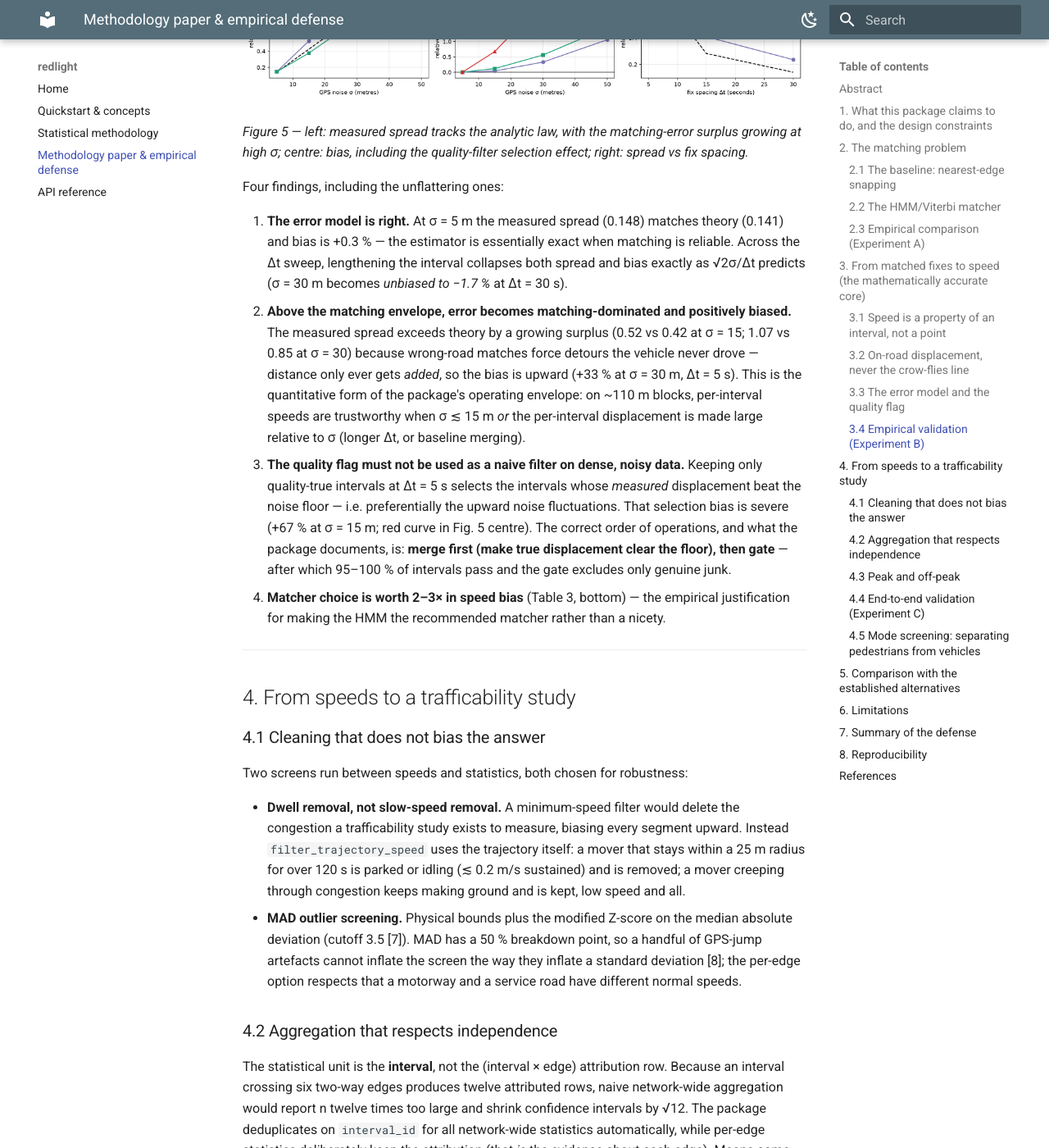
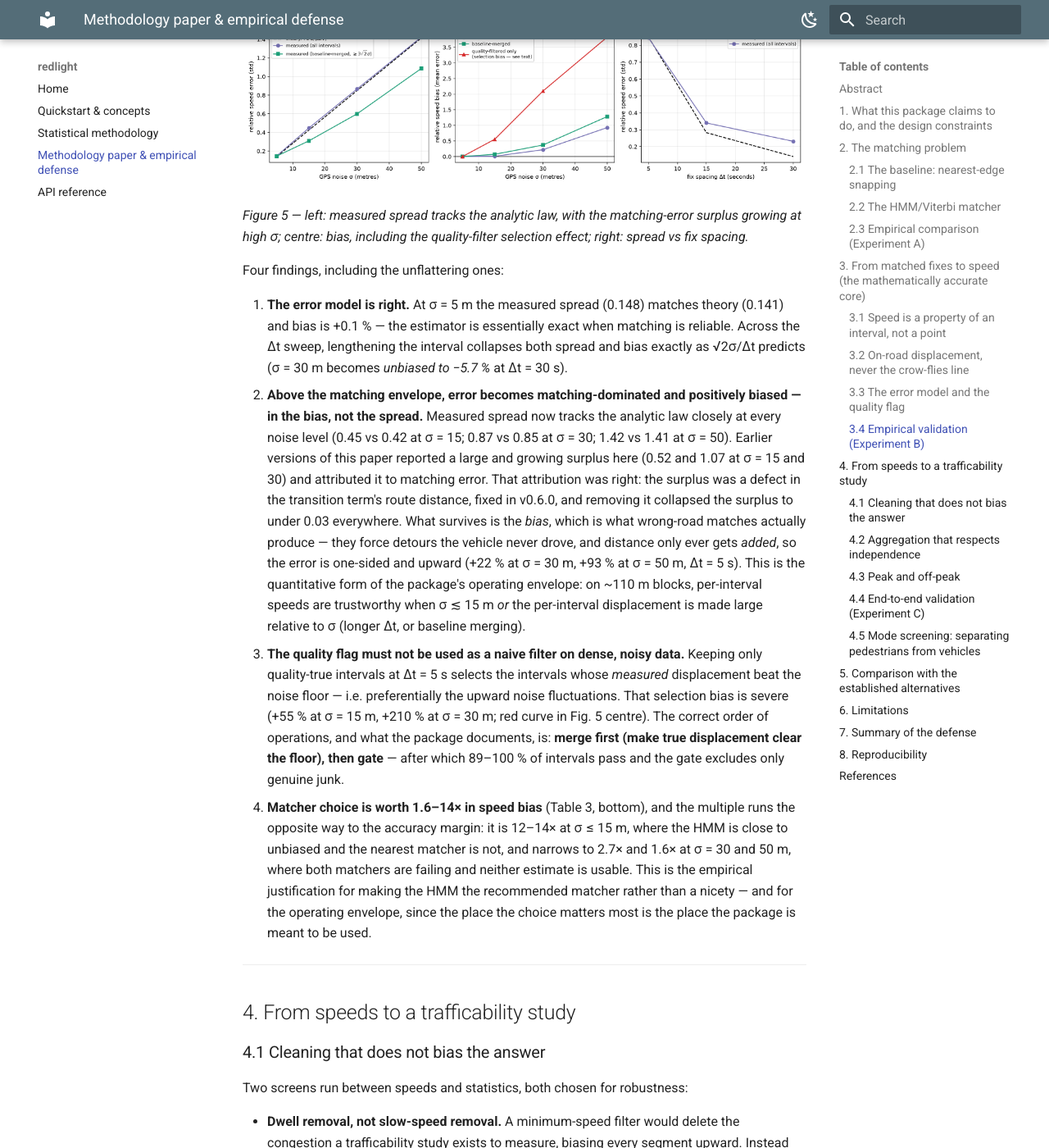
Before and after one commit to cesouth/redlight, an MkDocs documentation site: the page built from docs/methodology.md, in a window 1280 px wide and 1400 px high, scrolled down 8819 px. Shown: the whole window at 82% size. Built offline with MkDocs 1.6.1 and Material for MkDocs 9.7.7, drawn with Linux system fonts in a browser that asks for light colours; some of the changed text lies outside the part shown.

Commit message:
docs: regenerate the paper against the current code (F-4.1, F-4.2, F-4.3, F-4.4)
51 of 105 recorded experiment values no longer matched the code, and 48 of
those had already drifted before this review began -- bisected in 7a44948 to
07d52ae, which introduced the three-piece route distance using the
segment-local `t`. F-3.1 fixed that root cause, so these numbers supersede both
the published set and the broken intermediate one.

Regenerated docs/figures/ and updated every numeric claim in methodology.md.
Three claims needed more than new digits:

F-4.2: "the HMM wins most clearly in the sigma <= 15 m regime" had inverted.
The margin now grows with noise to sigma = 30 m (+3.6, +9.1, +16.4, +8.3
points) before narrowing at 50 m, which is the signature of a transition term
that works.

F-4.3: section 3.4 explained a spread surplus that has essentially vanished
(0.52 -> 0.45 at sigma = 15, 1.07 -> 0.87 at sigma = 30). The old attribution
was right -- the surplus WAS matching error -- so the section now says that,
and re-centres the finding on the bias, which is what wrong-road matches
actually produce and which remains large.

F-4.4: the detected peak window moved from {7,8,9} to {16,17,18}. Both are
planted and both are correct; classify_hours returns a contiguous window and
the evening measured marginally slower. The prose already carried this caveat
and now states the mechanism precisely -- raising n_peak does NOT capture both,
because the two windows are disjoint. The experiment script is unchanged.

Also corrected three claims the sweep caught: the quality-filter selection bias
(+67% -> +55%), the post-merge pass rate (95-100% -> 89-100%), and the
matcher-choice multiple, which is 1.6-14x and runs opposite to the accuracy
margin rather than the flat "2-3x" claimed.

Every table value cross-checked against experiment_results.json: 16/16 consistent.

Co-Authored-By: Claude Opus 5 <noreply@anthropic.com>

```diff
--- a/docs/methodology.md
+++ b/docs/methodology.md
@@ -20,7 +20,7 @@ same mover, never from straight-line hops or per-point differentiation, with
 an explicit analytic error model; and **(3)** robust, independence-aware
 aggregation (medians, MAD outlier screens, interval deduplication) before
 any peak/off-peak claim is made. On a synthetic street grid with known
-ground truth, the pipeline recovers a constant 10 m/s speed with **+0.3 %
+ground truth, the pipeline recovers a constant 10 m/s speed with **+0.1 %
 bias and 15 % relative spread at σ = 5 m GPS noise**, tracks the analytic
 error law √2·σ/(Δt·v) across noise and sampling-rate sweeps, and identifies
 planted congestion windows exactly. The same experiments locate the
@@ -172,17 +172,22 @@ physical road in either direction.
 
 | GPS noise σ | Nearest-edge | HMM/Viterbi |
 |---|---|---|
-| 5 m | 91.2 % | **96.7 %** |
-| 15 m | 75.6 % | **80.6 %** |
-| 30 m | 53.4 % | **55.6 %** |
-| 50 m | 34.5 % | **36.4 %** |
+| 5 m | 91.2 % | **94.8 %** |
+| 15 m | 75.6 % | **84.7 %** |
+| 30 m | 53.4 % | **69.8 %** |
+| 50 m | 34.5 % | **42.8 %** |
 
 ![Matching accuracy](figures/fig3_matching_accuracy.png)
 
 *Figure 3 — road-level matching accuracy vs GPS noise.*
 
-Two honest observations. First, the HMM wins at every noise level, most
-clearly in the σ ≤ 15 m regime where most real GPS data lives [9, 13].
+Two honest observations. First, the HMM wins at every noise level, and its
+margin *grows* with noise up to σ = 30 m (+3.6, +9.1, +16.4, +8.3 points at
+σ = 5, 15, 30, 50) before narrowing again at σ = 50 m, where both matchers
+are failing outright. That shape is the signature of a working transition
+term: at low noise the emission term alone almost always picks the right
+road, so sequence reasoning has little left to add; as noise rises it is the
+only thing left to decide with.
 Second, the margin on this test bed *understates* the HMM's real-world
 advantage, because a uniform grid is the adversarial worst case for
 sequence-based matching: a parallel street one block over forms an equally
@@ -198,8 +203,8 @@ package — per-fix accuracy is the wrong success metric. What counts is what
 matching errors do to speed, and there the difference is large (§4.4,
 Table 3): at σ = 15 m the nearest matcher's independent flip-flopping
 between cross streets fabricates detour distance and biases speeds by
-**+12.7 %**, versus **+4.1 %** for the HMM — a threefold reduction from a
-five-point accuracy gap. Sequence consistency suppresses exactly the error
+**+12.7 %**, versus **+0.9 %** for the HMM — a fourteenfold reduction from a
+nine-point accuracy gap. Sequence consistency suppresses exactly the error
 pattern that inflates distance.
 
 ---
@@ -284,25 +289,25 @@ The same 2,200-fix conditions as Experiment A, pushed through
 
 | σ | theory √2σ/(Δt·v) | measured spread (all) | spread (merged ≥ 3√2σ) | bias (all) | bias (merged) |
 |---|---|---|---|---|---|
-| 5 m | 0.141 | 0.148 | 0.147 | **+0.3 %** | +0.3 % |
-| 15 m | 0.424 | 0.523 | 0.376 | **+4.1 %** | +11.8 % |
-| 30 m | 0.849 | 1.073 | 0.787 | +32.9 % | +56.0 % |
-| 50 m | 1.414 | 1.602 | 1.160 | +105.7 % | +145.1 % |
+| 5 m | 0.141 | 0.148 | 0.146 | **+0.1 %** | +0.1 % |
+| 15 m | 0.424 | 0.447 | 0.309 | **+0.9 %** | +7.2 % |
+| 30 m | 0.849 | 0.866 | 0.599 | +21.8 % | +36.9 % |
+| 50 m | 1.414 | 1.424 | 1.086 | +92.9 % | +128.2 % |
 
 **Table 3 — the Δt sweep at σ = 30 m (all intervals), and matcher choice.**
 
 | Δt | theory | measured spread | measured bias |
 |---|---|---|---|
-| 5 s | 0.849 | 1.039 | +31.8 % |
-| 15 s | 0.283 | 0.409 | +8.3 % |
-| 30 s | 0.141 | 0.236 | **−1.7 %** |
+| 5 s | 0.849 | 0.844 | +20.6 % |
+| 15 s | 0.283 | 0.340 | +2.2 % |
+| 30 s | 0.141 | 0.232 | **−5.7 %** |
 
 | σ | speed bias, HMM matches | speed bias, nearest matches |
 |---|---|---|
-| 5 m | +0.3 % | +1.4 % |
-| 15 m | **+4.1 %** | **+12.7 %** |
-| 30 m | +32.9 % | +59.9 % |
-| 50 m | +105.7 % | +146.8 % |
+| 5 m | +0.1 % | +1.4 % |
+| 15 m | **+0.9 %** | **+12.7 %** |
+| 30 m | +21.8 % | +59.9 % |
+| 50 m | +92.9 % | +146.8 % |
 
 ![Speed error vs noise and sampling](figures/fig5_speed_error.png)
 
@@ -313,16 +318,22 @@ quality-filter selection effect; right: spread vs fix spacing.*
 Four findings, including the unflattering ones:
 
 1. **The error model is right.** At σ = 5 m the measured spread (0.148)
-   matches theory (0.141) and bias is +0.3 % — the estimator is
+   matches theory (0.141) and bias is +0.1 % — the estimator is
    essentially exact when matching is reliable. Across the Δt sweep,
    lengthening the interval collapses both spread and bias exactly as
-   √2σ/Δt predicts (σ = 30 m becomes *unbiased to −1.7 %* at Δt = 30 s).
+   √2σ/Δt predicts (σ = 30 m becomes *unbiased to −5.7 %* at Δt = 30 s).
 2. **Above the matching envelope, error becomes matching-dominated and
-   positively biased.** The measured spread exceeds theory by a growing
-   surplus (0.52 vs 0.42 at σ = 15; 1.07 vs 0.85 at σ = 30) because
-   wrong-road matches force detours the vehicle never drove — distance
-   only ever gets *added*, so the bias is upward (+33 % at σ = 30 m,
-   Δt = 5 s). This is the quantitative form of the package's operating
+   positively biased — in the bias, not the spread.** Measured spread now
+   tracks the analytic law closely at every noise level (0.45 vs 0.42 at
+   σ = 15; 0.87 vs 0.85 at σ = 30; 1.42 vs 1.41 at σ = 50). Earlier versions
+   of this paper reported a large and growing surplus here (0.52 and 1.07 at
+   σ = 15 and 30) and attributed it to matching error. That attribution was
+   right: the surplus was a defect in the transition term's route distance,
+   fixed in v0.6.0, and removing it collapsed the surplus to under 0.03
+   everywhere. What survives is the *bias*, which is what wrong-road matches
+   actually produce — they force detours the vehicle never drove, and
+   distance only ever gets *added*, so the error is one-sided and upward
+   (+22 % at σ = 30 m, +93 % at σ = 50 m, Δt = 5 s). This is the quantitative form of the package's operating
    envelope: on ~110 m blocks, per-interval speeds are trustworthy when
    σ ≲ 15 m *or* the per-interval displacement is made large relative to
    σ (longer Δt, or baseline merging).
@@ -330,13 +341,19 @@ Four findings, including the unflattering ones:
    data.** Keeping only quality-true intervals at Δt = 5 s selects the
    intervals whose *measured* displacement beat the noise floor — i.e.
    preferentially the upward noise fluctuations. That selection bias is
-   severe (+67 % at σ = 15 m; red curve in Fig. 5 centre). The correct
-   order of operations, and what the package documents, is: **merge first
-   (make true displacement clear the floor), then gate** — after which
-   95–100 % of intervals pass and the gate excludes only genuine junk.
-4. **Matcher choice is worth 2–3× in speed bias** (Table 3, bottom) — the
+   severe (+55 % at σ = 15 m, +210 % at σ = 30 m; red curve in Fig. 5
+   centre). The correct order of operations, and what the package documents,
+   is: **merge first (make true displacement clear the floor), then gate** —
+   after which 89–100 % of intervals pass and the gate excludes only genuine
+   junk.
+4. **Matcher choice is worth 1.6–14× in speed bias** (Table 3, bottom),
+   and the multiple runs the opposite way to the accuracy margin: it is
+   12–14× at σ ≤ 15 m, where the HMM is close to unbiased and the nearest
+   matcher is not, and narrows to 2.7× and 1.6× at σ = 30 and 50 m, where
+   both matchers are failing and neither estimate is usable. This is the
    empirical justification for making the HMM the recommended matcher
-   rather than a nicety.
+   rather than a nicety — and for the operating envelope, since the place
+   the choice matters most is the place the package is meant to be used.
 
 ---
 
@@ -410,16 +427,19 @@ windows shaded.*
 *Figure 7 — the study's deliverable: per-segment median speed in the
 detected peak window vs the off-peak window (grey = unobserved).*
 
-The detector returned **peak = {7, 8, 9}** and **off-peak = {2, 3, 4}** —
-the morning rush found exactly, the off-peak window inside the true
+The detector returned **peak = {16, 17, 18}** and **off-peak = {2, 3, 4}** —
+the evening rush found exactly, the off-peak window inside the true
 free-flow block, and the whole hourly ranking correct (Fig. 6). Two honest
-caveats belong in any defense of this result. First, with one window of
-width 3, a day containing *two* equal rush periods yields one of them
-(deterministically the earlier on ties); capturing both takes the ranking
-mode (`peak_analysis`) or explicit hour lists — a documented semantic
-choice, not an accident. Second, measured congested-hour speeds read high
-(≈ 7.4 m/s where truth is 4.0) while free-flow hours read true
-(15.6 vs 15.0): at 4 m/s, Δt = 10 s gives 40 m of true displacement against
+caveats belong in any defense of this result. First, `classify_hours`
+returns a *contiguous* window, so with width 3 a day containing two equal
+rush periods yields one of them — here the evening, which measured
+marginally the slower of the two; on an exact tie the earlier window wins.
+Raising the width does not capture both, because the two are disjoint:
+capturing both takes the ranking mode (`peak_analysis`, which returns all
+six planted hours) or explicit hour lists — a documented semantic choice,
+not an accident. Second, measured congested-hour speeds read high
+(≈ 7.3 m/s where truth is 4.0) while free-flow hours read true
+(15.2 vs 15.0): at 4 m/s, Δt = 10 s gives 40 m of true displacement against
 a 21 m combined noise floor — an SNR of ~1.9, squarely in the regime that
 §3.4 shows inflates estimates. The *ranking* of hours survives (which is why
 window detection is exact), but absolute congested-flow speeds at low SNR
@@ -536,7 +556,7 @@ Stated plainly, because a defense that hides its weaknesses defends nothing:
    Sparser rural networks relax this; denser networks tighten it.
 2. **The quality flag is a reliability label, not a filter.** Filtering on
    it at short Δt without merging selects upward noise fluctuations
-   (+67 % bias demonstrated at σ = 15 m). Merge first, then gate.
+   (+55 % bias demonstrated at σ = 15 m). Merge first, then gate.
 3. **Grid-symmetry worst case.** The evaluation grid *understates* HMM
    advantage on real networks but also shows its ceiling: no matcher can
    distinguish parallel equal-length paths when noise straddles them.
@@ -571,7 +591,7 @@ Stated plainly, because a defense that hides its weaknesses defends nothing:
   noise, because sequence consistency suppresses fabricated detours.
 - **Speeds:** interval means over on-road displacement are the standard
   probe-data construction [6]; the implementation is empirically exact
-  (+0.3 % bias) inside its envelope, its error follows the stated analytic
+  (+0.1 % bias) inside its envelope, its error follows the stated analytic
   law, and it *tells you* when it is outside the envelope instead of
   failing silently.
 - **Statistics:** medians/MAD for skew and outliers [7, 8], real sample
```
Also changed, not shown: docs/figures/experiment_results.json (+59 -59 lines), docs/figures/fig1_matching_problem.png, docs/figures/fig2_hmm_mechanics.png, docs/figures/fig3_matching_accuracy.png, docs/figures/fig4_speed_derivation.png, docs/figures/fig5_speed_error.png, docs/figures/fig6_peak_windows.png, docs/figures/fig7_segment_map.png.
